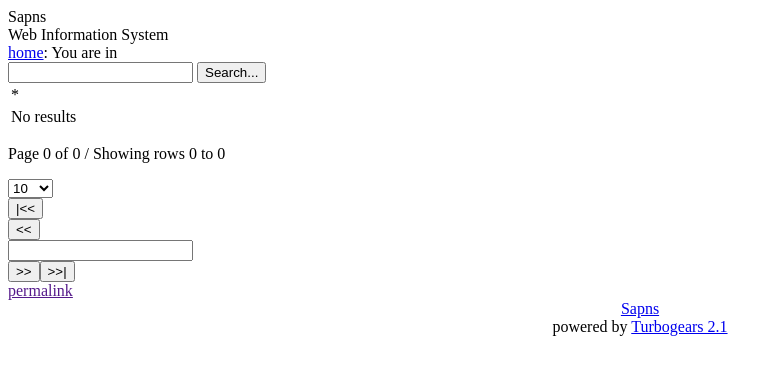
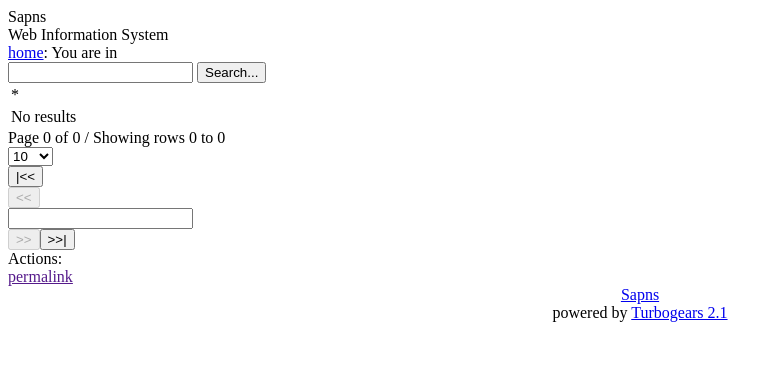
Before and after one commit to leondomingo/Sapns, a Python web app: template sapns/templates/listof.html in a window 1280 px wide. Shown: the top 375 px of the page, without its empty margins (0-783 px from the left). Run offline with Jinja, Linux system fonts and the light colour scheme; the template is opened without the code that fills it, so the values that code supplies are empty; some libraries are stand-ins or nearby versions.

Commit message:
Retocar estilo

```diff
--- a/sapns/public/css/views.css
+++ b/sapns/public/css/views.css
@@ -1,5 +1,5 @@
 .sp_view_caption {
-	background-color: gray;
+	background-color: #B4BD3C;
 	color: white;
 	font-weight: bold;
 	padding-left: 20px;
--- a/sapns/templates/grid.html
+++ b/sapns/templates/grid.html
@@ -42,7 +42,7 @@
     		if ($(this).attr('require_id') == 'true') {
 
         		// parent grid of this action
-        		var grid_id = $(this).parent().parent().parent().attr('id');
+        		var grid_id = $(this).parent().parent().parent().parent().attr('id');
 
         		// get the id of the selected row
         		var id_selected = null;
@@ -90,7 +90,7 @@
     <input type="hidden" name="caption" value="{{grid.caption}}"/>
     <input type="hidden" name="show_ids" value="{{show_ids}}"/>
     <input class="sp_search_txt" name="q" type="text" value="{{q}}"/>
-    <input class="sp_search_btn" type="button" value="{{_('Search...')}}"/>
+    <input class="sp_button sp_search_btn" type="button" value="{{_('Search...')}}"/>
 </form>
 <table class="sp_grid">
     <tr>
@@ -125,8 +125,8 @@
 <!-- Grid pager -->
 <div class="sp_grid_pager">
     <!-- <div> -->
-      <p class="sp_grid_pager_desc">{{_('Page %(curr_page)d of %(total_page)d / Showing rows %(pos0)d to %(pos1)d')|format(curr_page=grid.pag_n, total_page=grid.total_pag, pos0=grid.pos+1, pos1=grid.pos + grid.totalp)}}</p>
-      <select class="sp_grid_rp">
+      <div class="sp_grid_pager_desc">{{_('Page %(curr_page)d of %(total_page)d / Showing rows %(pos0)d to %(pos1)d')|format(curr_page=grid.pag_n, total_page=grid.total_pag, pos0=grid.pos+1, pos1=grid.pos + grid.totalp)}}</div>
+      <select class="sp_button sp_grid_rp">
           <option value="10"  {% if grid.rp == 10 %}selected="selected"{% endif %}>10</option>
           <option value="50"  {% if grid.rp == 50 %}selected="selected"{% endif %}>50</option>
           <option value="100" {% if grid.rp == 100 %}selected="selected"{% endif %}>100</option>
@@ -142,7 +142,7 @@
         <input type="hidden" name="rp" value="{{grid.rp}}"/>
         <input type="hidden" name="pag_n" value="{{1}}"/>
         <input type="hidden" name="show_ids" value="{{show_ids}}"/>
-        <input class="sp_grid_pag_back" type="submit" value="|<<" title="{{_('page 1')}}"/>
+        <input class="sp_button sp_grid_pag_back" type="submit" value="|<<" title="{{_('page 1')}}"/>
     </form>
 
     {# {% if grid.pag_n-1 > 0 %} #}
@@ -154,9 +154,9 @@
         <input type="hidden" name="pag_n" value="{{grid.pag_n-1}}"/>
         <input type="hidden" name="show_ids" value="{{show_ids}}"/>
         {% if grid.pag_n-1 > 0 %}
-        <input class="sp_grid_pag_back" type="submit" value="<<" title="{{_('page %(p)d')|format(p=grid.pag_n-1)}}"/>
+        <input class="sp_button sp_grid_pag_back" type="submit" value="<<" title="{{_('page %(p)d')|format(p=grid.pag_n-1)}}"/>
         {% else %}
-        <input class="sp_grid_pag_back" type="button" value="<<"/>
+        <input class="sp_button sp_grid_pag_back" type="button" value="<<" disabled="disabled"/>
         {% endif %}
     </form>
     {# {% endif %} #}
@@ -165,7 +165,6 @@
         <input class="sp_grid_current_page" type="text" value="{{grid.pag_n}}"/>
     </div>
 
-    {# {% if grid.pag_n+1 <= grid.total_pag %} #}
     <form method="post" action="{{grid.search_url}}" style="float: left;">
         <input type="hidden" name="cls" value="{{grid.cls}}"/>
         <input type="hidden" name="caption" value="{{grid.caption}}"/>
@@ -174,12 +173,11 @@
         <input type="hidden" name="pag_n" value="{{grid.pag_n+1}}"/>
         <input type="hidden" name="show_ids" value="{{show_ids}}"/>
         {% if grid.pag_n+1 <= grid.total_pag %}
-        <input class="sp_grid_pag_forth" type="submit" value=">>" title="{{_('page %(p)d')|format(p=grid.pag_n+1)}}"/>
+        <input class="sp_button sp_grid_pag_forth" type="submit" value=">>" title="{{_('page %(p)d')|format(p=grid.pag_n+1)}}"/>
         {% else %}
-        <input class="sp_grid_pag_forth" type="button" value=">>"/>
+        <input class="sp_button sp_grid_pag_forth" type="button" value=">>" disabled="disabled"/>
         {% endif %}
     </form>
-    {# {% endif %} #}
 
     <!-- Last page -->
     <form method="post" action="{{grid.search_url}}">
@@ -189,17 +187,19 @@
         <input type="hidden" name="rp" value="{{grid.rp}}"/>
         <input type="hidden" name="pag_n" value="{{grid.total_pag}}"/>
         <input type="hidden" name="show_ids" value="{{show_ids}}"/>
-        <input class="sp_grid_pag_forth" type="submit" value=">>|" title="{{_('page %(p)d')|format(p=grid.total_pag)}}"/>
+        <input class="sp_button sp_grid_pag_forth" type="submit" value=">>|" title="{{_('page %(p)d')|format(p=grid.total_pag)}}"/>
     </form>
 </div>
 <!-- Grid actions -->
 <div class="sp_grid_actions">
-    {#<div class="sp_grid_actions_title">Actions:</div>#}
+    <div class="sp_grid_actions_title">Actions:</div>
     {% for act in grid.actions %}
+    <div style="float: left;">
     <form method="post" action="{{act.url}}">
-        <input class="sp_grid_action" type="button" value="{{act.title|escape}}" url="{{act.url}}"
-            require_id="{{act.require_id|lower}}"/>
+        <input class="sp_button sp_grid_action" type="button" value="{{act.title|escape}}"
+            url="{{act.url}}" require_id="{{act.require_id|lower}}"/>
     </form>
+    </div>
     {% endfor %}
 </div>
 </div>
--- a/sapns/templates/index.html
+++ b/sapns/templates/index.html
@@ -31,6 +31,8 @@
 
     <!-- Clientes -->
     {{util.list('/list', _('Clients'), 'vista_busqueda_clientes')}}
+
+    <a href="{{tg.url('/views/edit')}}">{{_('View editor')}}</a>
 {% endblock %}
 
 <!-- Uncomment the next section and override the "footer" block if you want to -->
--- a/sapns/templates/util.html
+++ b/sapns/templates/util.html
@@ -8,7 +8,7 @@
         <input type="text" name="cls" value=""/>
         <!-- <input type="hidden" name="caption" value=""/> -->
         {% endif %}
-        <input type="submit" value="{{submit_title}}"/>
+        <input class="sp_button" type="submit" value="{{submit_title}}"/>
     </form>
 {% endmacro %}
 
--- a/sapns/templates/views/header.html
+++ b/sapns/templates/views/header.html
@@ -28,7 +28,7 @@
         <!-- Save view -->
         <tr>
             <td/>
-            <td><input id="btn_save_view" class="" type="button" value="{{_('Save view')}}"/></td>
+            <td><input id="btn_save_view" class="sp_button" type="button" value="{{_('Save view')}}"/></td>
         </tr>
 
         <!--
```
Also changed, not shown: sapns/public/css/style.css (+30 -25 lines), sapns/templates/views/columns.html (+5 -5 lines), sapns/templates/views/filters.html (+4 -4 lines), sapns/templates/views/order.html (+4 -4 lines), sapns/templates/views/relations.html (+4 -4 lines).
